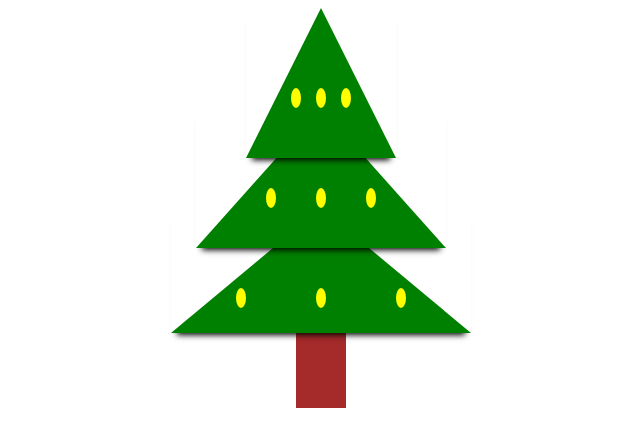
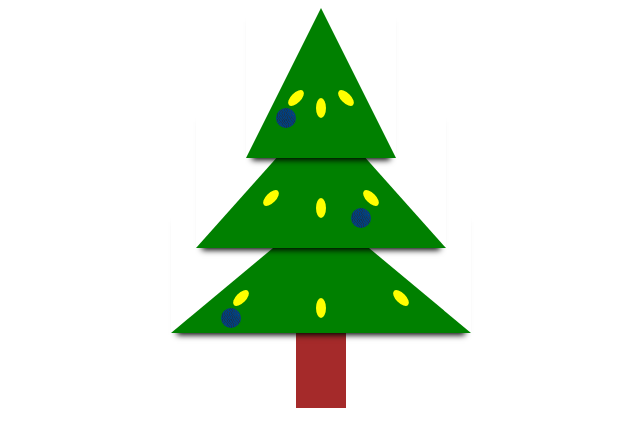
Before and after one commit to SirPotatoIV/christmas-tree, a plain HTML site: page index.html in a window 1280 px wide. Shown: the whole page, without its empty margins (319-959 px from the left). Drawn offline with Linux system fonts and the light colour scheme.

Commit message:
Added ornaments with sparkle.

```diff
--- a/index.html
+++ b/index.html
@@ -18,16 +18,22 @@
             <div class="light light1"></div>
             <div class="light light2"></div>
             <div class="light light3"></div>
+            <div class="ornament1"></div>
+            <div class="ornament-shine"></div>
         </div>
         <div class="tree middle">
             <div class="light light1"></div>
             <div class="light light2"></div>
             <div class="light light3"></div>
+            <div class="ornament2"></div>
+            <div class="ornament-shine2"></div>
         </div>
         <div class="tree top">
             <div class="light light1"></div>
             <div class="light light2"></div>
             <div class="light light3"></div>
+            <div class="ornament1"></div>
+            <div class="ornament-shine"></div>
         </div>
 
     </div>
--- a/style.css
+++ b/style.css
@@ -1,3 +1,4 @@
+/* https://css-tricks.com/the-shapes-of-css/ */
 .main{
     display: grid;
     justify-content: center;
@@ -78,16 +79,76 @@
 .light1{
     grid-row: 1 / 2;
     grid-column: 1 / 2;
+    transform: rotate(45deg)
 }
 .light2{
     grid-row: 1 / 2;
     grid-column: 2 / 3;
+    transform: translateY(10px);
 }
 .light3{
     grid-row: 1 / 2;
     grid-column: 3 / 4;
+    transform: rotate(-45deg)
+
 }
 
+.ornament{
+    width: 20px;
+    height: 20px;
+    background: red;
+    opacity: 100%;
+    border-radius: 50%;
+    /* background-image: url("tenor.gif"); */
+    /* <div class="tenor-gif-embed" data-postid="4717893" data-share-method="host" data-width="100%" data-aspect-ratio="1.8043478260869565"><a href="https://tenor.com/view/sparkle-gif-4717893">Sparkly GIF</a> from <a href="">Sparkle GIFs</a></div><script type="text/javascript" async src="https://tenor.com/embed.js"></script> */
+}
+
+.ornament1, .ornament-shine{
+    width: 20px;
+    height: 20px;
+    opacity: 50%;
+    border-radius: 50%;
+    grid-column: 1 / 2;
+    grid-row: 1 / 2;
+    transform: translate(-10px, 20px);
+}
+
+.ornament-shine{
+    background-image: url("sparkle.gif");
+}
+
+.ornament1{
+    background: blue;
+}
+
+.ornament2, .ornament-shine2{
+    width: 20px;
+    height: 20px;
+    opacity: 50%;
+    border-radius: 50%;
+    grid-column: 3 / 4;
+    grid-row: 1 / 2;
+    transform: translate(-10px, 20px);
+}
+
+.ornament-shine2{
+    background-image: url("sparkle.gif");
+}
+
+.ornament2{
+    background: blue;
+}
+
+.particle {
+    background-color: GhostWhite;
+    border-radius: 50%;
+    height: 5px;
+    left: 10%;
+    position: absolute;
+    top: 10%;
+    width: 5px;
+    z-index: 99;
+  }
 
 .trunk{
     width: 50px;
```
Also changed, not shown: test.css (added, +8 -0 lines), test.html (added, +14 -0 lines), sparkle.gif (added), tenor.gif (added).
